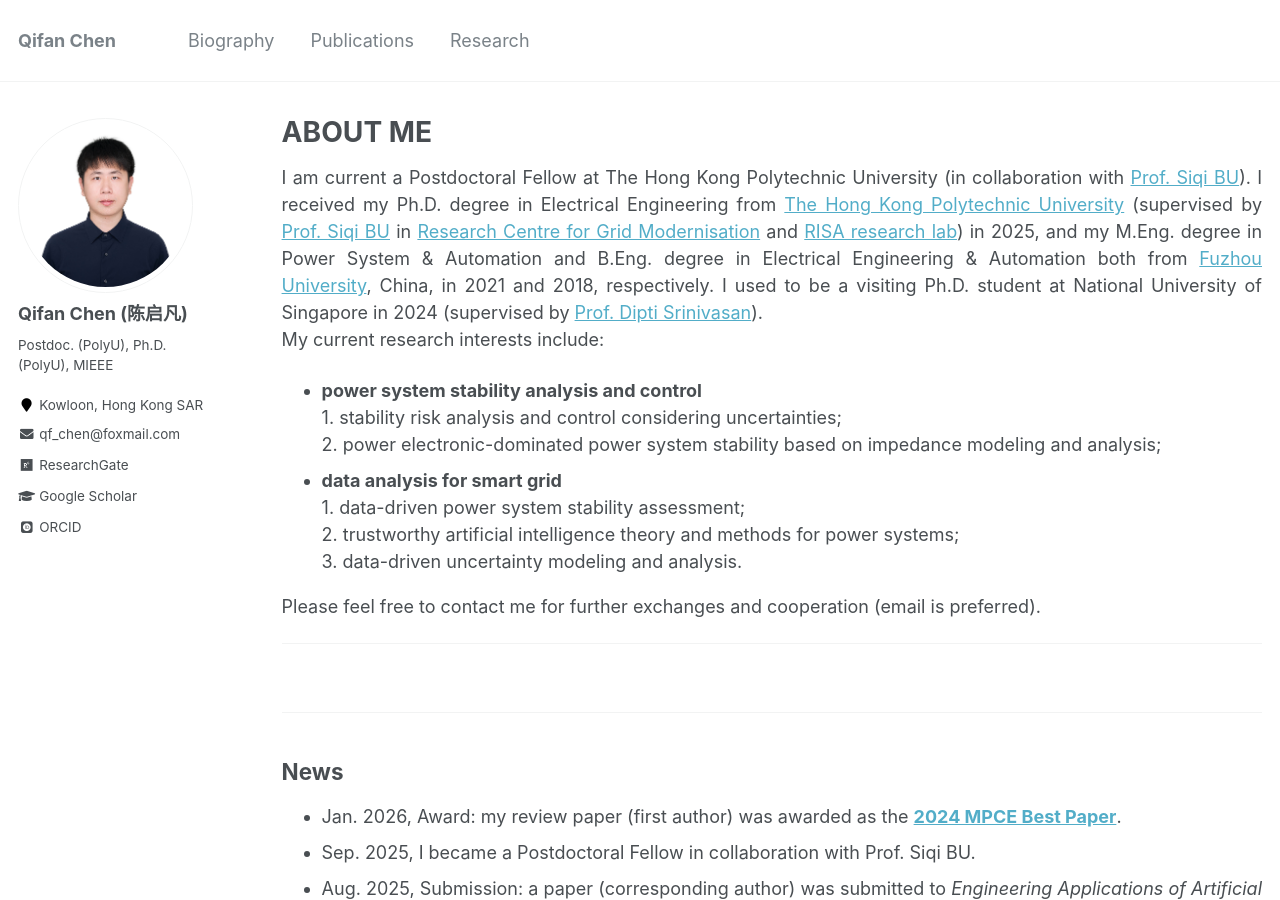
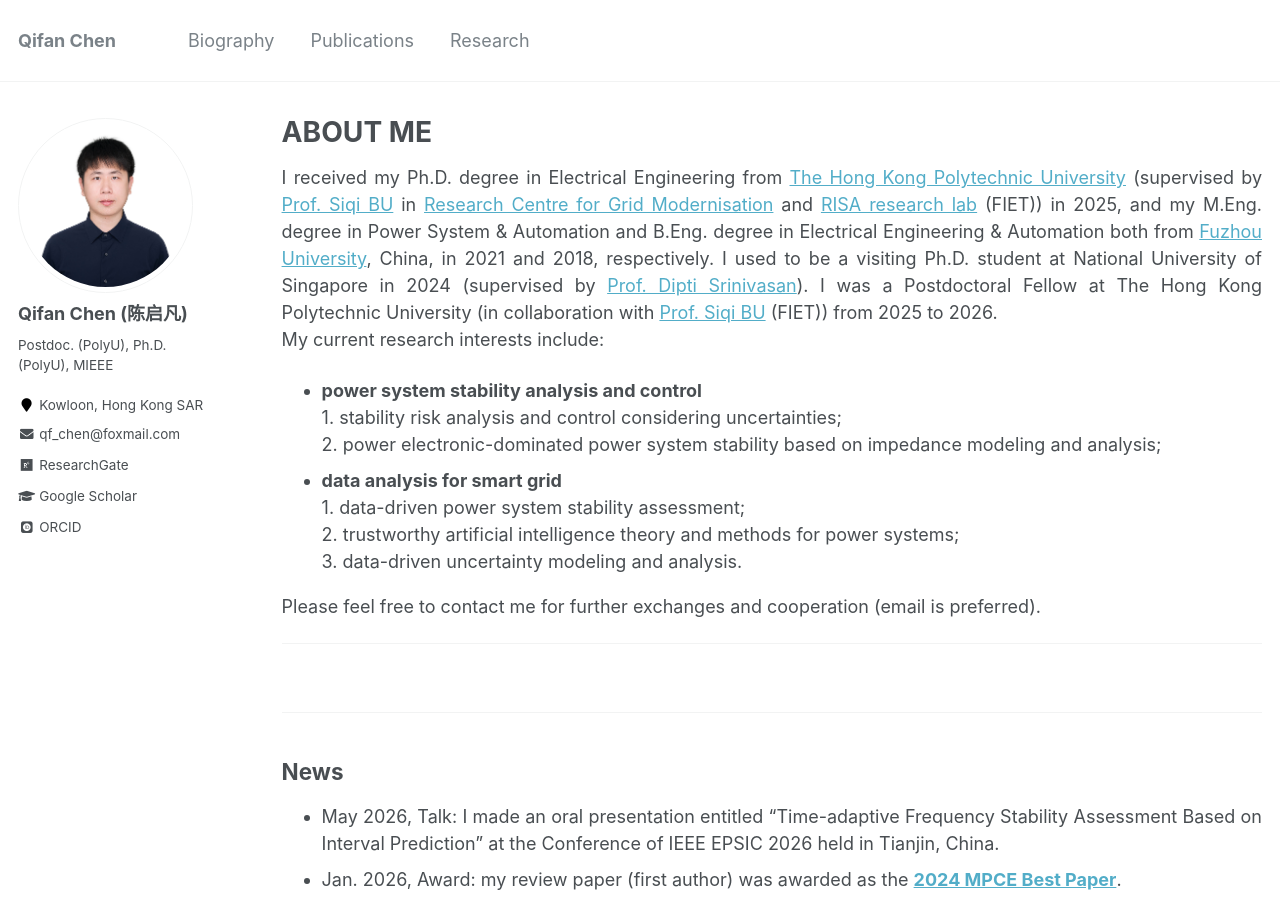
Before and after one commit to ChQf/ChQf.github.io, a Jekyll site: the page built from _pages/about.md, in a window 1280 px wide and 900 px high. Built offline with Jekyll 4.4.1, drawn with Linux system fonts in a browser that asks for light colours; some web fonts are replaced.

Commit message:
Update about.md

```diff
--- a/_pages/about.md
+++ b/_pages/about.md
@@ -9,9 +9,9 @@ redirect_from:
   - /about.html
 ---
 
-I am current a Postdoctoral Fellow at The Hong Kong Polytechnic University (in collaboration with [Prof. Siqi BU](https://www.polyu.edu.hk/eee/people/academic-staff-and-teaching-staff/prof-bu-siqi/){:target="_blank"}).
-I received my Ph.D. degree in Electrical Engineering from [The Hong Kong Polytechnic University](https://www.polyu.edu.hk/){:target="_blank"} (supervised by [Prof. Siqi BU](https://www.polyu.edu.hk/eee/people/academic-staff-and-teaching-staff/prof-bu-siqi/){:target="_blank"} in [Research Centre for Grid Modernisation](https://www.polyu.edu.hk/rcgm/?sc_lang=en){:target="_blank"} and [RISA research lab](https://www.polyu.edu.hk/eee/people/academic-staff-and-teaching-staff/prof-bu-siqi/){:target="_blank"}) in 2025,
+I received my Ph.D. degree in Electrical Engineering from [The Hong Kong Polytechnic University](https://www.polyu.edu.hk/){:target="_blank"} (supervised by [Prof. Siqi BU](https://www.polyu.edu.hk/eee/people/academic-staff-and-teaching-staff/prof-bu-siqi/){:target="_blank"} in [Research Centre for Grid Modernisation](https://www.polyu.edu.hk/rcgm/?sc_lang=en){:target="_blank"} and [RISA research lab](https://www.polyu.edu.hk/eee/people/academic-staff-and-teaching-staff/prof-bu-siqi/){:target="_blank"} (FIET)) in 2025,
 and my M.Eng. degree in Power System & Automation and B.Eng. degree in Electrical Engineering & Automation both from [Fuzhou University](https://dqxy.fzu.edu.cn/){:target="_blank"}, China, in 2021 and 2018, respectively. I used to be a visiting Ph.D. student at National University of Singapore in 2024 (supervised by [Prof. Dipti Srinivasan](https://www.ece.nus.edu.sg/gems/profhome.html){:target="_blank"}).
+I was a Postdoctoral Fellow at The Hong Kong Polytechnic University (in collaboration with [Prof. Siqi BU](https://www.polyu.edu.hk/eee/people/academic-staff-and-teaching-staff/prof-bu-siqi/){:target="_blank"} (FIET)) from 2025 to 2026.
 <br>My current research interests include:
 {: .text-justify}
 * **power system stability analysis and control**
@@ -30,6 +30,7 @@ ___
 ---
 
 ## News
+* May 2026, Talk: I made an oral presentation entitled "Time-adaptive Frequency Stability Assessment Based on Interval Prediction" at the Conference of IEEE EPSIC 2026 held in Tianjin, China.
 * Jan. 2026, Award: my review paper (first author) was awarded as the [**2024 MPCE Best Paper**](https://www.mpce.info/mpce/news/view/20260116111930001){:target="_blank"}.
 * Sep. 2025, I became a Postdoctoral Fellow in collaboration with Prof. Siqi BU.
 * Aug. 2025, Submission: a paper (corresponding author) was submitted to *Engineering Applications of Artificial Intelligence*.
```
